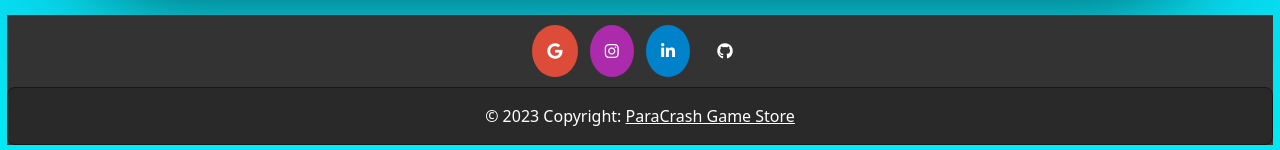
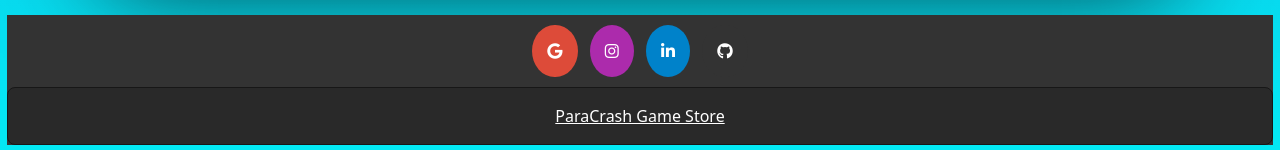
Before and after one commit to GITHD3/game-store.github.io, a PHP site: page /about.php in a window 1280 px wide. Shown: the part 1727-1877 px from the top of the page. Run offline with PHP 8.4, Linux system fonts and the light colour scheme; some web fonts are replaced.

Commit message:
Update footer.php

```diff
--- a/footer.php
+++ b/footer.php
@@ -67,7 +67,6 @@
       </section>
     </div>
     <div class="text-center p-3 suppose" style="background-color: rgba(0, 0, 0, 0.2);">
-      © 2023 Copyright:
       <a class="text-white" href="index.php">ParaCrash Game Store</a>
     </div>
   </footer>
```
